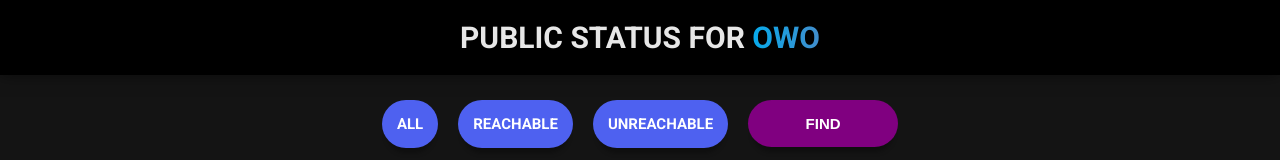
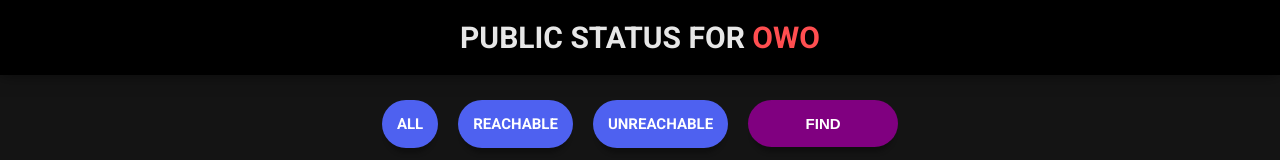
Before and after one commit to mathhulk/owostat.us, a website: page public/index.html in a window 1280 px wide. Shown: the top 160 px of the page. Drawn offline with Linux system fonts and the light colour scheme; no server answers.

Commit message:
test new logo colour

```diff
--- a/public/assets/css/style.css
+++ b/public/assets/css/style.css
@@ -68,7 +68,7 @@
 	background: #FF4E50;  /* fallback for old browsers */
 	/*background: -webkit-linear-gradient(to right, #F9D423, #FF4E50);  /* Chrome 10-25, Safari 5.1-6 */
 	/*background: linear-gradient(to right, #F9D423, #FF4E50); /* W3C, IE 10+/ Edge, Firefox 16+, Chrome 26+, Opera 12+, Safari 7+ */
-	background: linear-gradient(to right, #07aaeb, #418dcc); /* W3C, IE 10+/ Edge, Firefox 16+, Chrome 26+, Opera 12+, Safari 7+ */
+	background: (#448ccb); /* W3C, IE 10+/ Edge, Firefox 16+, Chrome 26+, Opera 12+, Safari 7+ */
 	text-decoration: none;
     -webkit-background-clip: text;
     -webkit-text-fill-color: transparent;
```
